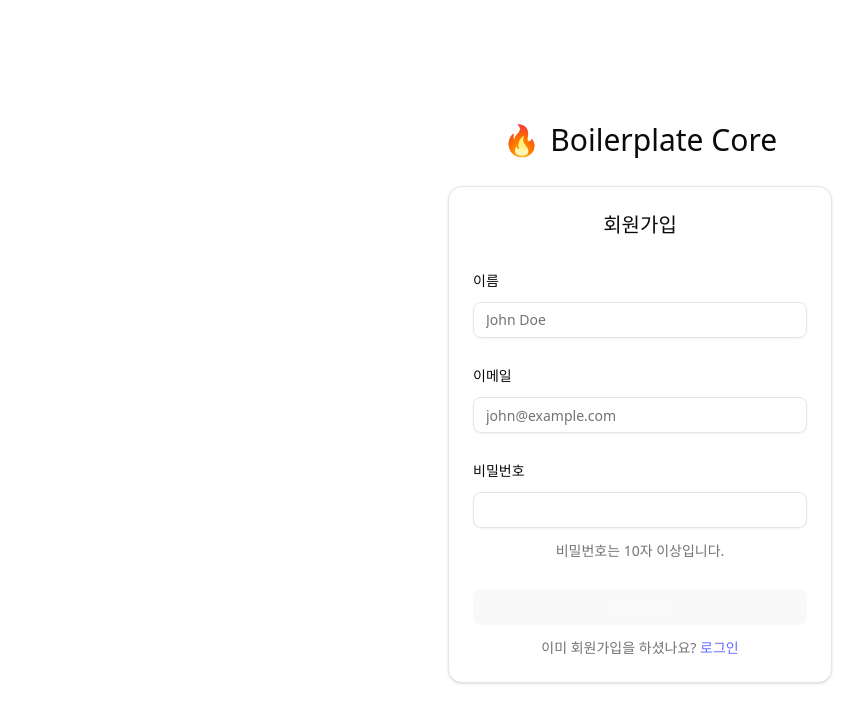
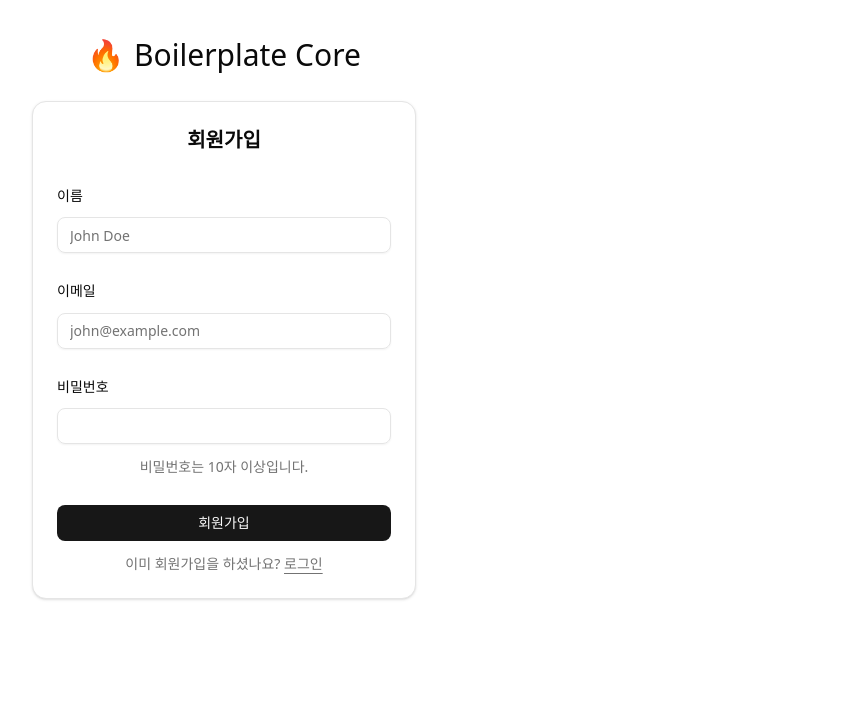
Before and after one commit to harin1124/bplte-core-web, a React (Vite) app: page /join in a window 1280 px wide. Shown: the top 722 px of the page, without its empty margins (0-863 px from the left). Built offline with nearby package versions, Linux system fonts and the light colour scheme.

Commit message:
feat: shadcn ui typo 적용 누락 반영 및 alert, alert-dialog 컴포넌트 추가

```diff
--- a/src/index.css
+++ b/src/index.css
@@ -3,179 +3,214 @@
 
 @custom-variant dark (&:is(.dark *));
 
+@theme inline {
+
+  --radius-sm: calc(var(--radius) - 4px);
+
+  --radius-md: calc(var(--radius) - 2px);
+
+  --radius-lg: var(--radius);
+
+  --radius-xl: calc(var(--radius) + 4px);
+
+  --radius-2xl: calc(var(--radius) + 8px);
+
+  --radius-3xl: calc(var(--radius) + 12px);
+
+  --radius-4xl: calc(var(--radius) + 16px);
+
+  --color-background: var(--background);
+
+  --color-foreground: var(--foreground);
+
+  --color-card: var(--card);
+
+  --color-card-foreground: var(--card-foreground);
+
+  --color-popover: var(--popover);
+
+  --color-popover-foreground: var(--popover-foreground);
+
+  --color-primary: var(--primary);
+
+  --color-primary-foreground: var(--primary-foreground);
+
+  --color-secondary: var(--secondary);
+
+  --color-secondary-foreground: var(--secondary-foreground);
+
+  --color-muted: var(--muted);
+
+  --color-muted-foreground: var(--muted-foreground);
+
+  --color-accent: var(--accent);
+
+  --color-accent-foreground: var(--accent-foreground);
+
+  --color-destructive: var(--destructive);
+
+  --color-border: var(--border);
+
+  --color-input: var(--input);
+
+  --color-ring: var(--ring);
+
+  --color-chart-1: var(--chart-1);
+
+  --color-chart-2: var(--chart-2);
+
+  --color-chart-3: var(--chart-3);
+
+  --color-chart-4: var(--chart-4);
+
+  --color-chart-5: var(--chart-5);
+
+  --color-sidebar: var(--sidebar);
+
+  --color-sidebar-foreground: var(--sidebar-foreground);
+
+  --color-sidebar-primary: var(--sidebar-primary);
+
+  --color-sidebar-primary-foreground: var(--sidebar-primary-foreground);
+
+  --color-sidebar-accent: var(--sidebar-accent);
+
+  --color-sidebar-accent-foreground: var(--sidebar-accent-foreground);
+
+  --color-sidebar-border: var(--sidebar-border);
+
+  --color-sidebar-ring: var(--sidebar-ring);
+}
+
 :root {
-  font-family: system-ui, Avenir, Helvetica, Arial, sans-serif;
-  line-height: 1.5;
-  font-weight: 400;
 
-  color-scheme: light dark;
-  color: rgba(255, 255, 255, 0.87);
-  background-color: #242424;
+  --radius: 0.625rem;
 
-  font-synthesis: none;
-  text-rendering: optimizeLegibility;
-  -webkit-font-smoothing: antialiased;
-  -moz-osx-font-smoothing: grayscale;
-  --radius: 0.625rem;
   --background: oklch(1 0 0);
+
   --foreground: oklch(0.145 0 0);
+
   --card: oklch(1 0 0);
+
   --card-foreground: oklch(0.145 0 0);
+
   --popover: oklch(1 0 0);
+
   --popover-foreground: oklch(0.145 0 0);
+
   --primary: oklch(0.205 0 0);
+
   --primary-foreground: oklch(0.985 0 0);
+
   --secondary: oklch(0.97 0 0);
+
   --secondary-foreground: oklch(0.205 0 0);
+
   --muted: oklch(0.97 0 0);
+
   --muted-foreground: oklch(0.556 0 0);
+
   --accent: oklch(0.97 0 0);
+
   --accent-foreground: oklch(0.205 0 0);
+
   --destructive: oklch(0.577 0.245 27.325);
+
   --border: oklch(0.922 0 0);
+
   --input: oklch(0.922 0 0);
+
   --ring: oklch(0.708 0 0);
+
   --chart-1: oklch(0.646 0.222 41.116);
+
   --chart-2: oklch(0.6 0.118 184.704);
+
   --chart-3: oklch(0.398 0.07 227.392);
+
   --chart-4: oklch(0.828 0.189 84.429);
+
   --chart-5: oklch(0.769 0.188 70.08);
+
   --sidebar: oklch(0.985 0 0);
+
   --sidebar-foreground: oklch(0.145 0 0);
+
   --sidebar-primary: oklch(0.205 0 0);
+
   --sidebar-primary-foreground: oklch(0.985 0 0);
+
   --sidebar-accent: oklch(0.97 0 0);
+
   --sidebar-accent-foreground: oklch(0.205 0 0);
+
   --sidebar-border: oklch(0.922 0 0);
+
   --sidebar-ring: oklch(0.708 0 0);
 }
 
-a {
-  font-weight: 500;
-  color: #646cff;
-  text-decoration: inherit;
-}
-a:hover {
-  color: #535bf2;
-}
+.dark {
 
-body {
-  margin: 0;
-  display: flex;
-  place-items: center;
-  min-width: 320px;
-  min-height: 100vh;
-}
+  --background: oklch(0.145 0 0);
 
-h1 {
-  font-size: 3.2em;
-  line-height: 1.1;
-}
+  --foreground: oklch(0.985 0 0);
 
-button {
-  border-radius: 8px;
-  border: 1px solid transparent;
-  padding: 0.6em 1.2em;
-  font-size: 1em;
-  font-weight: 500;
-  font-family: inherit;
-  background-color: #1a1a1a;
-  cursor: pointer;
-  transition: border-color 0.25s;
-}
-button:hover {
-  border-color: #646cff;
-}
-button:focus,
-button:focus-visible {
-  outline: 4px auto -webkit-focus-ring-color;
-}
+  --card: oklch(0.205 0 0);
 
-@media (prefers-color-scheme: light) {
-  :root {
-    color: #213547;
-    background-color: #ffffff;
-  }
-  a:hover {
-    color: #747bff;
-  }
-  button {
-    background-color: #f9f9f9;
-  }
-}
+  --card-foreground: oklch(0.985 0 0);
 
-@theme inline {
-  --radius-sm: calc(var(--radius) - 4px);
-  --radius-md: calc(var(--radius) - 2px);
-  --radius-lg: var(--radius);
-  --radius-xl: calc(var(--radius) + 4px);
-  --radius-2xl: calc(var(--radius) + 8px);
-  --radius-3xl: calc(var(--radius) + 12px);
-  --radius-4xl: calc(var(--radius) + 16px);
-  --color-background: var(--background);
-  --color-foreground: var(--foreground);
-  --color-card: var(--card);
-  --color-card-foreground: var(--card-foreground);
-  --color-popover: var(--popover);
-  --color-popover-foreground: var(--popover-foreground);
-  --color-primary: var(--primary);
-  --color-primary-foreground: var(--primary-foreground);
-  --color-secondary: var(--secondary);
-  --color-secondary-foreground: var(--secondary-foreground);
-  --color-muted: var(--muted);
-  --color-muted-foreground: var(--muted-foreground);
-  --color-accent: var(--accent);
-  --color-accent-foreground: var(--accent-foreground);
-  --color-destructive: var(--destructive);
-  --color-border: var(--border);
-  --color-input: var(--input);
-  --color-ring: var(--ring);
-  --color-chart-1: var(--chart-1);
-  --color-chart-2: var(--chart-2);
-  --color-chart-3: var(--chart-3);
-  --color-chart-4: var(--chart-4);
-  --color-chart-5: var(--chart-5);
-  --color-sidebar: var(--sidebar);
-  --color-sidebar-foreground: var(--sidebar-foreground);
-  --color-sidebar-primary: var(--sidebar-primary);
-  --color-sidebar-primary-foreground: var(--sidebar-primary-foreground);
-  --color-sidebar-accent: var(--sidebar-accent);
-  --color-sidebar-accent-foreground: var(--sidebar-accent-foreground);
-  --color-sidebar-border: var(--sidebar-border);
-  --color-sidebar-ring: var(--sidebar-ring);
-}
+  --popover: oklch(0.205 0 0);
 
-.dark {
-  --background: oklch(0.145 0 0);
-  --foreground: oklch(0.985 0 0);
-  --card: oklch(0.205 0 0);
-  --card-foreground: oklch(0.985 0 0);
-  --popover: oklch(0.205 0 0);
   --popover-foreground: oklch(0.985 0 0);
+
   --primary: oklch(0.922 0 0);
+
   --primary-foreground: oklch(0.205 0 0);
+
   --secondary: oklch(0.269 0 0);
+
   --secondary-foreground: oklch(0.985 0 0);
+
   --muted: oklch(0.269 0 0);
+
   --muted-foreground: oklch(0.708 0 0);
+
   --accent: oklch(0.269 0 0);
+
   --accent-foreground: oklch(0.985 0 0);
+
   --destructive: oklch(0.704 0.191 22.216);
+
   --border: oklch(1 0 0 / 10%);
+
   --input: oklch(1 0 0 / 15%);
+
   --ring: oklch(0.556 0 0);
+
   --chart-1: oklch(0.488 0.243 264.376);
+
   --chart-2: oklch(0.696 0.17 162.48);
+
   --chart-3: oklch(0.769 0.188 70.08);
+
   --chart-4: oklch(0.627 0.265 303.9);
+
   --chart-5: oklch(0.645 0.246 16.439);
+
   --sidebar: oklch(0.205 0 0);
+
   --sidebar-foreground: oklch(0.985 0 0);
+
   --sidebar-primary: oklch(0.488 0.243 264.376);
+
   --sidebar-primary-foreground: oklch(0.985 0 0);
+
   --sidebar-accent: oklch(0.269 0 0);
+
   --sidebar-accent-foreground: oklch(0.985 0 0);
+
   --sidebar-border: oklch(1 0 0 / 10%);
+
   --sidebar-ring: oklch(0.556 0 0);
 }
 
@@ -186,4 +221,15 @@ button:focus-visible {
   body {
     @apply bg-background text-foreground;
   }
+
+  /* 텍스트 선택 시 색상 커스터마이징 */
+  ::selection {
+    background-color: var(--primary);
+    color: var(--primary-foreground);
+  }
+
+  ::-moz-selection {
+    background-color: var(--primary);
+    color: var(--primary-foreground);
+  }
 }
```
Also changed, not shown: package.json (+7 -6 lines), 1 other file (tests, documents, lock files or other folders).
